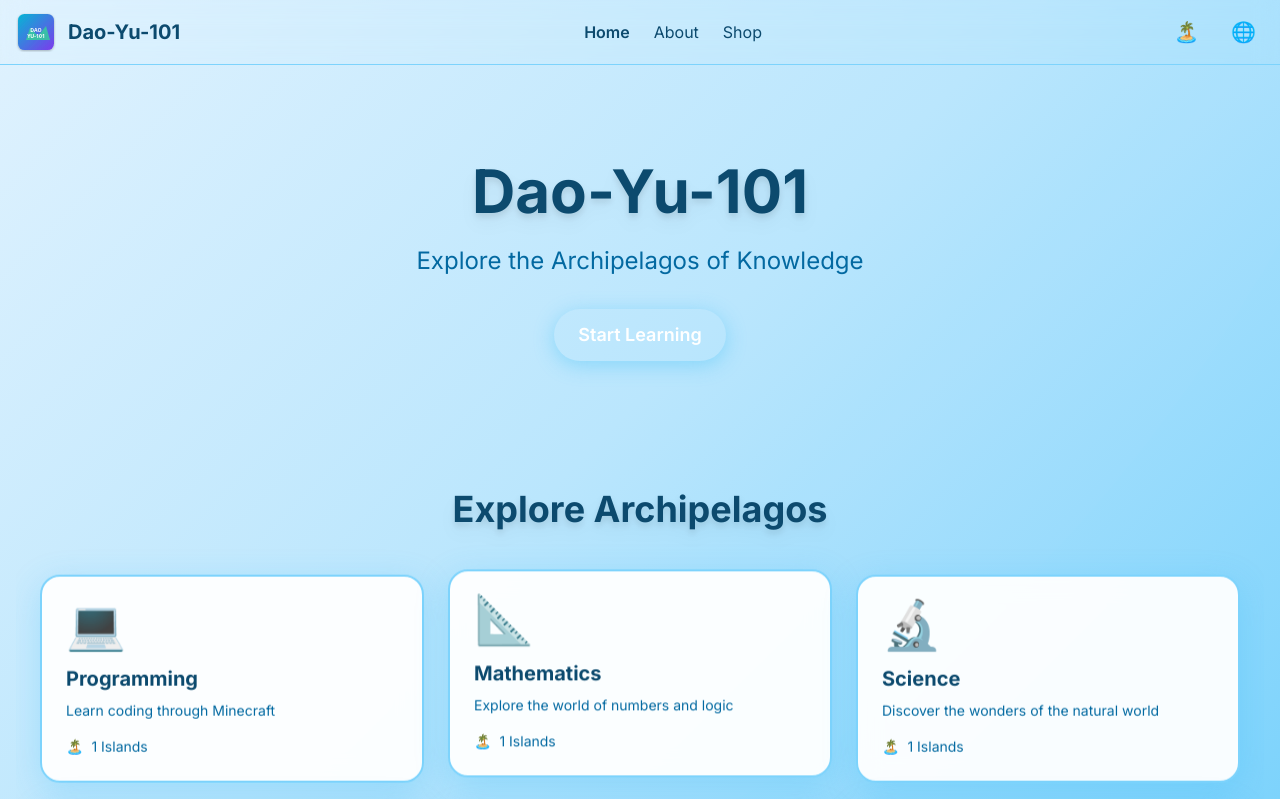
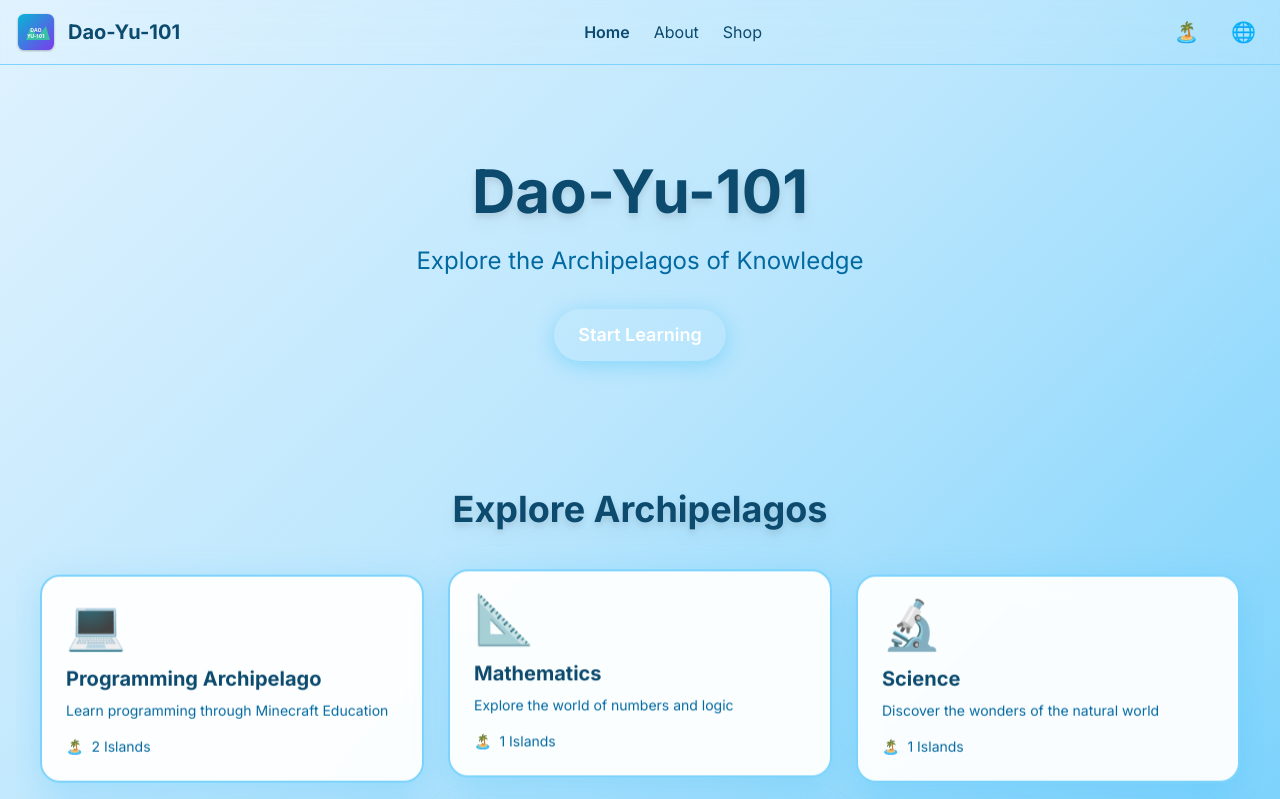
Before and after one commit to 7miwork/Dao-Yu-101, a Vue app: page /#/ in a window 1280 px wide. Shown: the top 799 px of the page. Built offline with nearby package versions, Linux system fonts and the light colour scheme.

Commit message:
feat: add programming archipelago with basics and placeholder island

```diff
--- a/src/content/archipelagos/programming.json
+++ b/src/content/archipelagos/programming.json
@@ -1,6 +1,9 @@
 {
   "id": "programming",
-  "title": "Programming",
-  "description": "Learn coding through Minecraft",
-  "islands": ["minecraft-basics"]
+  "title": "Programming Archipelago",
+  "description": "Learn programming through Minecraft Education",
+  "islands": [
+    "basics",
+    "coming-soon"
+  ]
 }
--- /dev/null
+++ b/src/content/islands/basics.json
@@ -0,0 +1,7 @@
+{
+  "id": "basics",
+  "title": "Basics",
+  "description": "Introduction to Minecraft MakeCode block coding",
+  "lessons": [],
+  "locked": false
+}
--- /dev/null
+++ b/src/content/islands/coming-soon.json
@@ -0,0 +1,7 @@
+{
+  "id": "coming-soon",
+  "title": "Coming Soon",
+  "description": "More content will be added soon",
+  "lessons": [],
+  "locked": true
+}
--- a/src/i18n/de.json
+++ b/src/i18n/de.json
@@ -17,7 +17,8 @@
   },
   "archipelago": {
     "islands": "Inseln",
-    "lessons": "Lektionen"
+    "lessons": "Lektionen",
+    "unlocked": "freigeschaltet"
   },
   "island": {
     "password": {
--- a/src/i18n/en.json
+++ b/src/i18n/en.json
@@ -17,7 +17,8 @@
   },
   "archipelago": {
     "islands": "Islands",
-    "lessons": "lessons"
+    "lessons": "lessons",
+    "unlocked": "unlocked"
   },
   "island": {
     "password": {
--- a/src/i18n/zh-TW.json
+++ b/src/i18n/zh-TW.json
@@ -17,7 +17,8 @@
   },
   "archipelago": {
     "islands": "島嶼",
-    "lessons": "課程"
+    "lessons": "課程",
+    "unlocked": "已解鎖"
   },
   "island": {
     "password": {
--- a/src/pages/archipelago/Archipelago.vue
+++ b/src/pages/archipelago/Archipelago.vue
@@ -126,12 +126,8 @@ import languages from '@/content/archipelagos/languages.json'
 import arts from '@/content/archipelagos/arts.json'
 import history from '@/content/archipelagos/history.json'
 
-import minecraftBasics from '@/content/islands/minecraft-basics.json'
-import algebra from '@/content/islands/algebra.json'
-import physics from '@/content/islands/physics.json'
-import english from '@/content/islands/english.json'
-import drawing from '@/content/islands/drawing.json'
-import ancient from '@/content/islands/ancient.json'
+import basics from '@/content/islands/basics.json'
+import comingSoon from '@/content/islands/coming-soon.json'
 
 const route = useRoute()
 const router = useRouter()
@@ -146,12 +142,8 @@ const archipelagoMap = {
 }
 
 const islandMap = {
-  'minecraft-basics': minecraftBasics,
-  algebra,
-  physics,
-  english,
-  drawing,
-  ancient
+  basics,
+  'coming-soon': comingSoon
 }
 
 const archipelagoIconMap = {
@@ -164,12 +156,8 @@ const archipelagoIconMap = {
 }
 
 const islandIconMap = {
-  'minecraft-basics': '⛏️',
-  algebra: '➕',
-  physics: '⚛️',
-  english: '🇬🇧',
-  drawing: '✏️',
-  ancient: '🏛️'
+  basics: '📚',
+  'coming-soon': '🔒'
 }
 
 const archipelagoId = computed(() => route.params.id)
```
